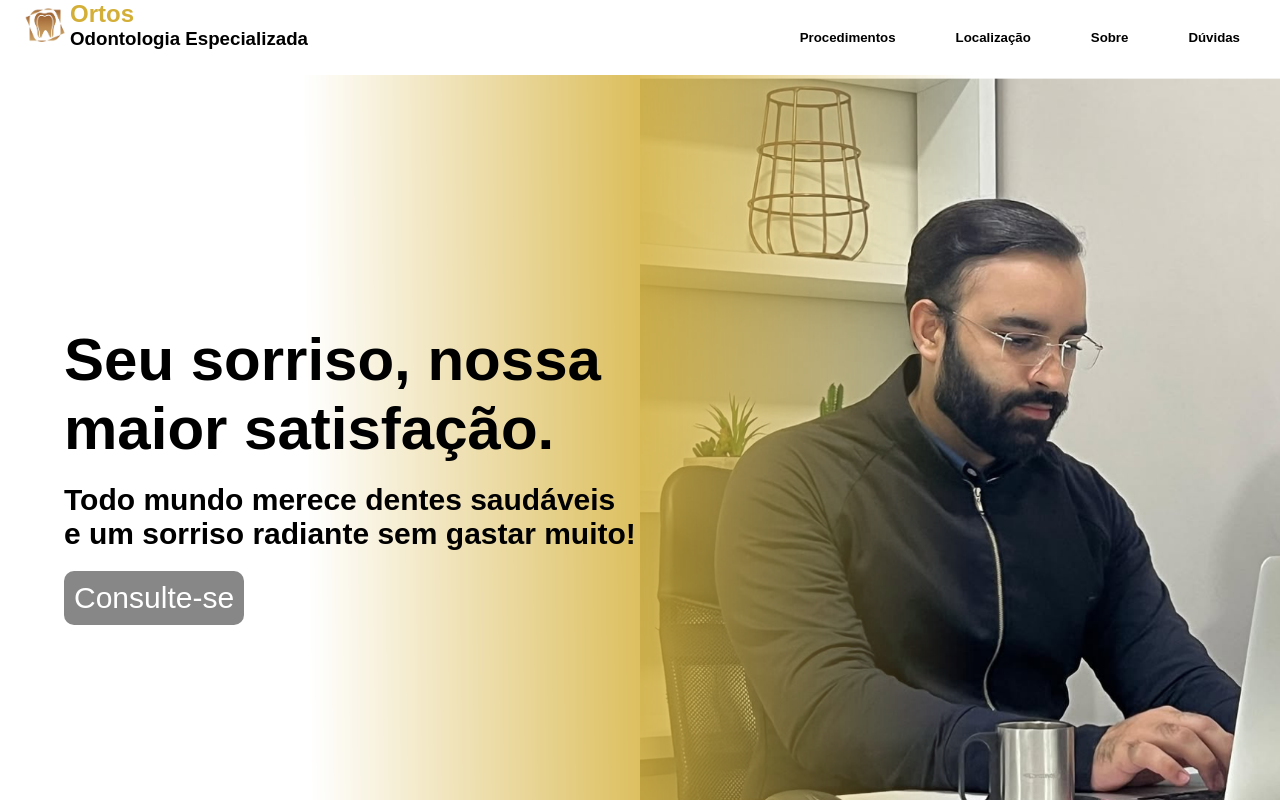
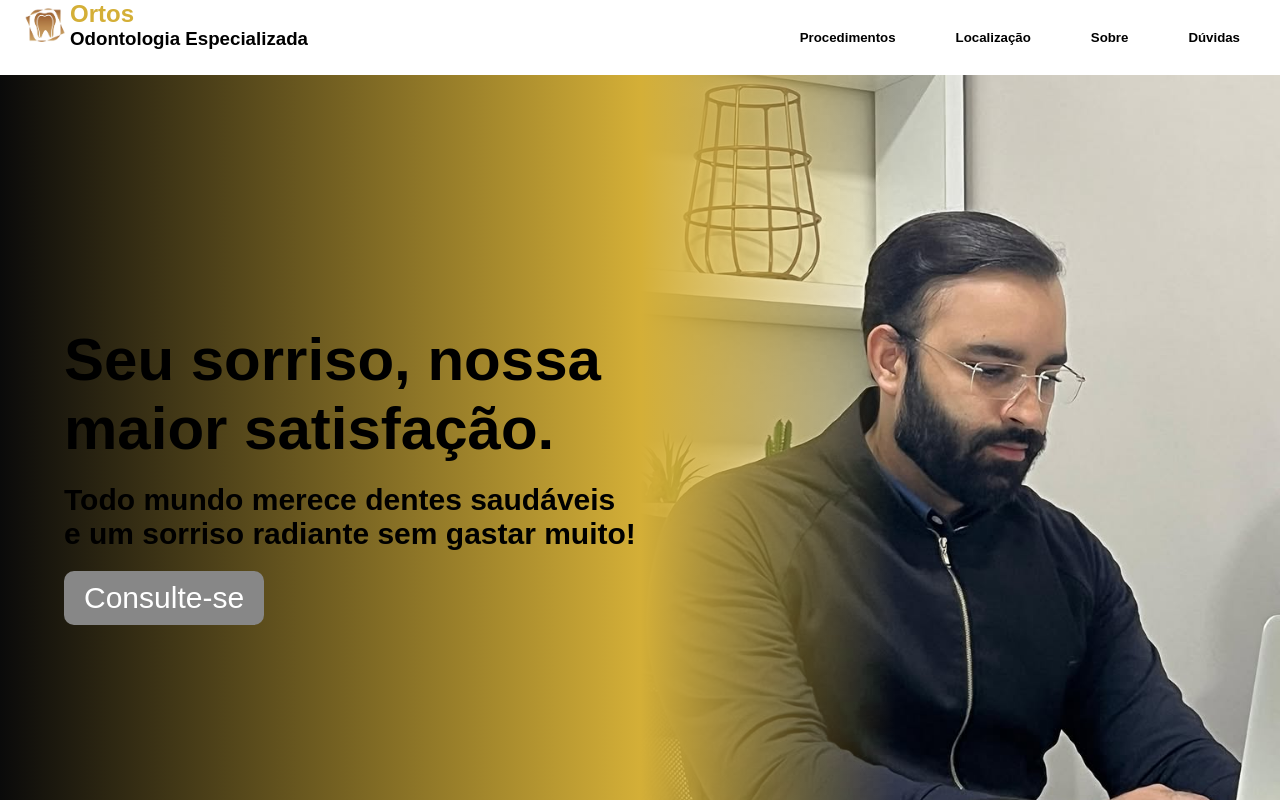
Before and after one commit to rickcsta/Clinica-Odonto, a Next.js app: page /ortos in a window 1280 px wide. Shown: the top 800 px of the page. Built offline with nearby package versions, Linux system fonts and the light colour scheme.

Commit message:
dentista

```diff
--- a/src/app/ortos/page.js
+++ b/src/app/ortos/page.js
@@ -5,7 +5,6 @@ export default () => {
     <>
 
 <div className={style.paginaprincipal}>
-  <img className={style.dentistaprin} src="/dentistaprincipal.png" alt="Dentista" />
   <div className={style.conteudo}>
     <h1>Seu sorriso, nossa maior satisfação.</h1>
     <h3>
@@ -15,6 +14,12 @@ export default () => {
       <button>Consulte-se</button>
     </a>
   </div>
+  <div className={style.gradienteCentro}></div>
+  <img
+    className={style.dentistaprin}
+    src="/dentistaprincipal.png"
+    alt="Dentista"
+  />
 </div>
 
 <div className={style.procedimentos} id="procedimentos">
--- a/src/app/ortos/page.module.css
+++ b/src/app/ortos/page.module.css
@@ -6,49 +6,51 @@
 /*css apenas do dentista, tetxos, e botões*/
 
 .paginaprincipal {
+    display: flex;
+    justify-content: space-between;
+    align-items: center;
     position: relative;
     width: 100%;
     height: 100vh;
     overflow: hidden;
 }
 
-.dentistaprin {
+.gradienteCentro {
     position: absolute;
+    left: 0;
     top: 0;
-    left: 0;
     width: 100%;
     height: 100%;
-    object-fit: cover;
-    z-index: 0;
+    background: linear-gradient(to right, rgba(255, 255, 255, 0) 0%, #d4af37 50%, rgba(255, 255, 255, 0) 70%);
+    pointer-events: none;
+    z-index: 1;
 }
 
 .conteudo {
     width: 50%;
-    position: relative;
-    z-index: 1;
     display: flex;
     flex-direction: column;
     justify-content: center;
     align-items: flex-start;
-    height: 100%;
+    gap: 20px;
     padding-left: 5%;
-    gap: 20px;
+    z-index: 2;
 }
 
-.conteudo h1{
+.conteudo h1 {
     color: black;
-    font-size: 60px;
+    font-size: clamp(30px, 5vw, 60px);
 }
 
 .conteudo h3 {
-    font-size: 30px;
+    font-size: clamp(18px, 3vw, 30px);
     color: black;
 }
 
 .conteudo button {
-    font-size: 30px;
-    padding: 10px;
-    background-color:#878787;
+    font-size: clamp(16px, 2.5vw, 30px);
+    padding: 10px 20px;
+    background-color: #878787;
     color: white;
     border: none;
     border-radius: 10px;
@@ -58,6 +60,13 @@
 
 .conteudo button:hover {
     background-color: #d4af37;
+}
+
+.dentistaprin {
+    width: 50%;
+    height: 100vh;
+    object-fit: cover;
+    z-index: 0;
 }
 
 /*css da parte de procedimentos*/
```
Also changed, not shown: public/dentistaprincipal.png.
